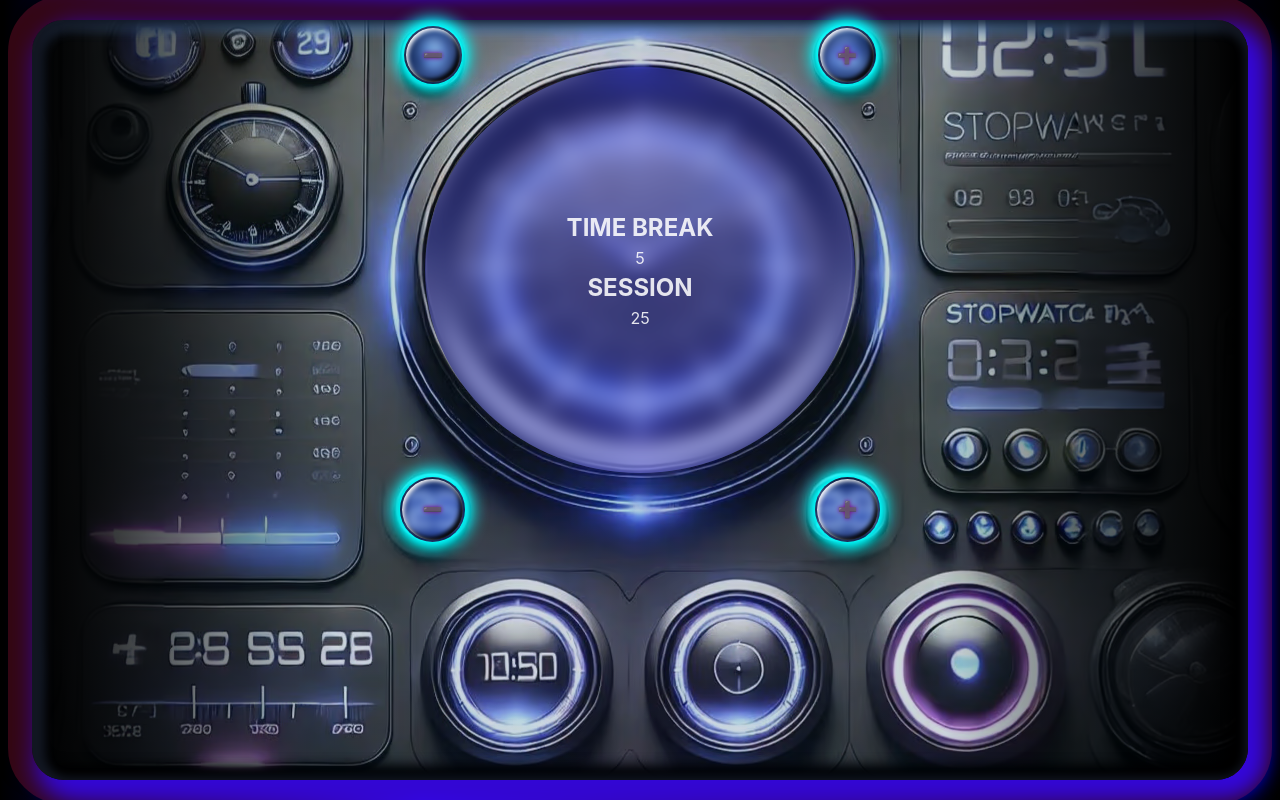
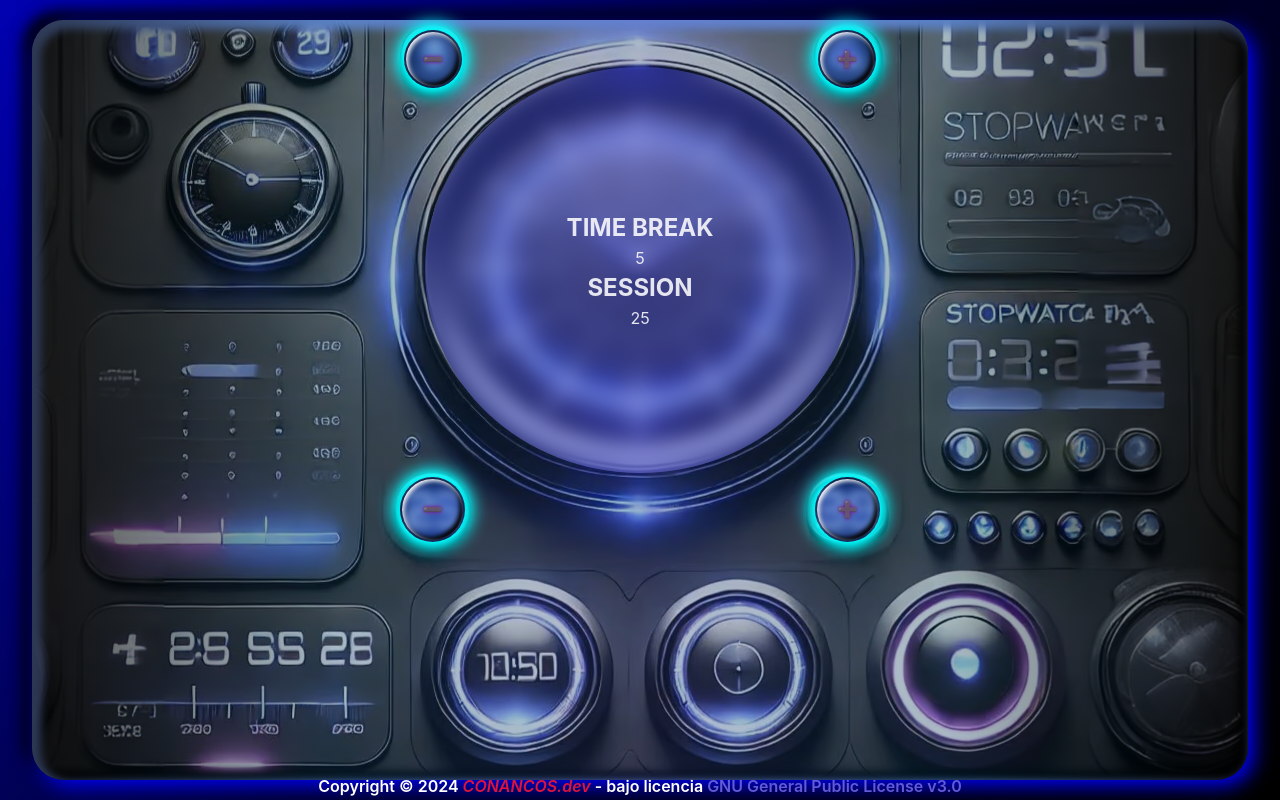
Before and after one commit to conancos/pomodoro, a React (Vite) app: page / in a window 1280 px wide. Built offline with nearby package versions, Linux system fonts and the light colour scheme.

Commit message:
styling clock and Implement Footer

```diff
--- a/src/App.css
+++ b/src/App.css
@@ -1,16 +1,26 @@
 body {
   margin: 0 auto;
-  background: linear-gradient(90deg, #000 0%, #00f 33%, #009 66%, #000 100%);
+  /* background: linear-gradient(90deg, #000 0%, #00f 33%, #009 66%, #000 100%); */
+  background: linear-gradient(
+    132deg,
+    #00fa,
+    #003,
+    #000
+  );
   padding: 0;
 }
 #root {
+  /* position: relative;
+  top: 0px; */
   /* width: 95vw; */
   /* height: 90dvh; */
   width: 1550px;
   max-width: 95%;
   height: 900px;
-  max-height: 95lvh;
+  max-height: 95dvh;
   margin: 0 auto;
+  /* margin-top: -75px; */
+  /* align-self: flex-start; */
 
   box-sizing: border-box;
   text-align: center;
@@ -22,10 +32,10 @@ body {
   /* object-fit: fill; */
   background-attachment: fixed;
   box-shadow:
-    inset 5px 5px 10px 8px #5af5,
-    inset -5px -5px 14px 7px #000,
-    10px 10px 24px 3px #00f,
-    -10px -10px 24px 3px #000;
+    inset 5px 5px 8px 4px #8af,
+    inset -5px -5px 8px 4px #000,
+    6px 6px 20px 0px #00f,
+    -6px -6px 14px 3px #000;
   border-radius: 32px;
 }
 
@@ -49,18 +59,18 @@ body {
 
   background-image: linear-gradient(
     90deg,
-    #000 0%,
-    #0353 25%,
-    #2373 50%,
-    #0353 75%,
-    #000 100%
+    #000a 0%,
+    #0355 25%,
+    #2375 50%,
+    #0355 75%,
+    #000a 100%
   );
 
-  box-shadow:
+  /* box-shadow:
     inset 5px 5px 10px 8px #8af2,
     inset -5px -5px 14px 7px #000,
     10px 10px 24px 3px #00f,
-    -10px -10px 24px 3px #000;
+    -10px -10px 24px 3px #000; */
   border-radius: 32px;
 
 }
--- a/src/App.jsx
+++ b/src/App.jsx
@@ -1,6 +1,7 @@
 import React from 'react'
 import './App.css'
 import Clock from './components/Clock'
+import Footer from './components/Footer'
 //import './components/styles/buttons-break.css'
 //import './components/styles/buttons-session.css'
 //import './components/styles/clock.css'
@@ -12,7 +13,7 @@ function App() {
     <>
       {/* <h1 style={{color: '#515a', textShadow: '2px 2px 4px #000'}}><u>CRONO POMODORO</u></h1> */}
       <Clock />
-
+      <Footer />
     </>
   )
 }
--- /dev/null
+++ b/src/components/Footer.jsx
@@ -0,0 +1,12 @@
+import './styles/footer.css'
+
+const Footer = () => {
+
+    return (
+        <footer className="footer">
+            <p>Copyright © 2024 <a href="https://www.linkedin.com/in/joaquin-martinez-cortes">CONANCOS.dev</a> - bajo licencia <a href="https://www.gnu.org/licenses/gpl-3.0.html">GNU General Public License v3.0</a></p>
+        </footer>
+    )
+}
+
+export default Footer;
--- a/src/components/styles/clock.css
+++ b/src/components/styles/clock.css
@@ -13,9 +13,9 @@
     height: 100%;
     margin: 0 auto;
     /* user-select: none; */
-    outline: 24px solid #f253;
+    /* outline: 2px solid #f253; */
     border-radius: 32px;
-
+    /* border: 6px solid #000a; */
 
 
     .buttons-break {
@@ -26,12 +26,9 @@
         border-radius: 50px;
         /* border: 4px solid red; */
         /* outline: 5px solid #c24; */
-
         position: relative;
-        bottom: 82px;
+        bottom: 78px;
         column-gap: 356px;
-
-        /* background: #00f2; */
 
         display: flex;
         justify-content: center;
@@ -48,13 +45,12 @@
         /* outline: 6px solid #fff7; */
 
         position: relative;
+        bottom: 130px;
 
         display: flex;
         flex-direction: column;
         justify-content: center;
         align-items: center;
-
-        bottom: 130px;
 
         background: #55f5;
         backdrop-filter: blur(10px);
@@ -77,31 +73,31 @@
         display: flex;
         justify-content: center;
         align-items: center;
-
     }
 
 
     .buttons-top,
     .buttons-bottom {
-        border-radius: 50%;
-
-        background: #05f4;
-        backdrop-filter: blur(5px);
         color: #000c;
         font-size: 1rem;
         font-weight: bold;
+        background: #05f4;
+
+        border-radius: 50%;
+        border: 2px solid #0005;
+        backdrop-filter: blur(5px);
         text-shadow: 0px 0px 4px purple;
-        cursor: pointer;
+
         /* user-select: none; */
-        border: none;
         /* outline: 4px solid #0afc; */
-        border: 2px solid #0005;
+
         box-shadow:
         0px 0px 8px 2px #0ff,
         0px 0px 16px 8px #0ff,
         inset 2px 2px 4px 0px #fff,
         inset -3px -3px 4px 0px #000
         ;
+        cursor: pointer;
     }
 
     & .buttons-top {
--- /dev/null
+++ b/src/components/styles/footer.css
@@ -0,0 +1,25 @@
+footer.footer {
+    position: absolute;
+    bottom: 2px;
+    left: 50%;
+    transform: translateX(-50%);
+    width: 100%; /*No se porqué pero parte el texto*/
+    text-align: center;
+    font-size: clamp(.4rem, 2vw, 1rem);
+    /* padding: .5rem; */
+    /* margin-top: .4rem; */
+    color: #fff;
+    font-weight: 600;
+
+    & a:first-child {
+        color: crimson;
+        font-style: italic;
+        text-decoration: none;
+        &:hover {text-shadow: 0 0 2px crimson}
+    }
+    & a:last-child {
+        text-decoration: none;
+        color: #625ad8;
+        &:hover {text-shadow: 0 0 1px white}
+    }
+}
--- a/src/index.css
+++ b/src/index.css
@@ -27,6 +27,8 @@ body {
   margin: 0;
   padding: 0;
   display: flex;
+  /* align-items: center;
+  justify-content: center; */
   place-items: center;
 
   width: 100%;
```
Lines whose indentation alone changed are shown as unchanged.
